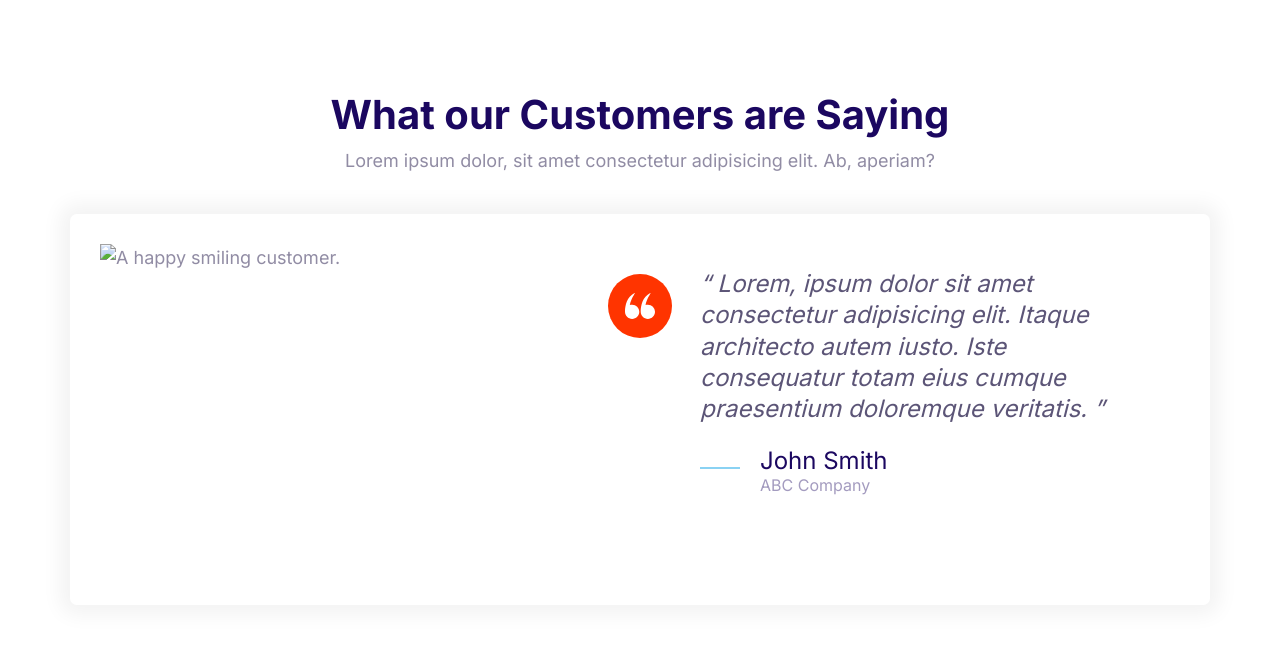
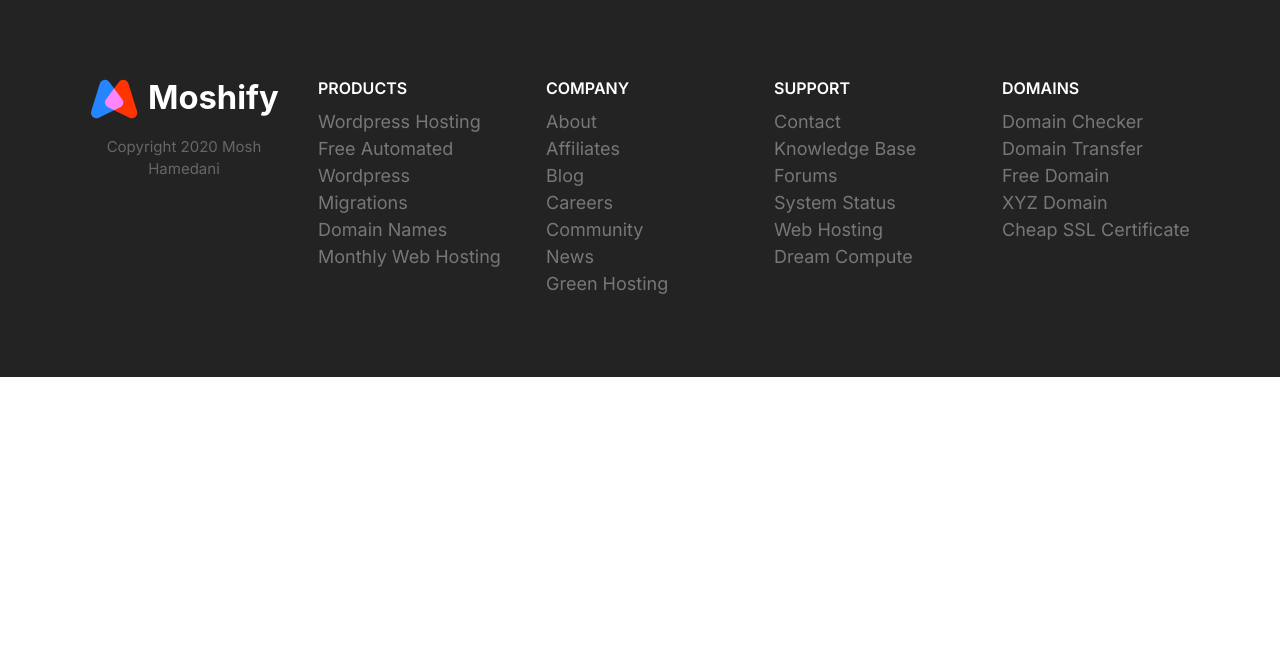
Before and after one commit to keitarusm/Course-Work, a plain HTML site: page HTML-Part3/Moshify/index.html in a window 1280 px wide. Drawn offline with Linux system fonts and the light colour scheme.

Commit message:
added the footer block

```diff
--- a/HTML-Part3/Moshify/css/styles.css
+++ b/HTML-Part3/Moshify/css/styles.css
@@ -806,4 +806,80 @@ a {
   }
 }
 
-/* Testimonials Block */
+/* Footer */
+.footer {
+  background: #232323;
+}
+
+.footer a {
+  color: #777;
+  transition: color 0.3s;
+}
+
+.footer a:hover,
+.footer a:focus {
+  color: #fff;
+}
+
+.footer__section {
+  padding: 2rem;
+  border-bottom: 1px solid #393939;
+}
+
+.footer__section .list {
+  margin: 0;
+}
+
+.footer__heading {
+  text-transform: uppercase;
+  font-weight: 600;
+}
+
+.footer__brand {
+  margin-top: 5rem;
+  text-align: center;
+}
+
+.footer__brand img {
+  /* TODO: Consider applying this to all images. */
+  width: 100%;
+  max-width: 230px;
+}
+
+.footer__copyright {
+  font-size: 2.1rem;
+  color: #fff;
+  opacity: 0.3;
+}
+
+@media screen and (min-width: 768px) {
+  .footer__sections {
+    grid-template-columns: repeat(auto-fit, minmax(10rem, 1fr));
+  }
+
+  .footer .collapsible__chevron {
+    display: none;
+  }
+
+  .footer .collapsible__content {
+    opacity: 1;
+    max-height: 100%;
+  }
+
+  .footer__brand {
+    order: -1;
+    margin-top: 1rem;
+  }
+
+  .footer__copyright {
+    font-size: 1.5rem;
+  }
+
+  .footer__section {
+    border: 0;
+  }
+
+  .footer__heading {
+    font-size: 1.6rem;
+  }
+}
--- a/HTML-Part3/Moshify/index.html
+++ b/HTML-Part3/Moshify/index.html
@@ -15,51 +15,85 @@
     <title>Moshify</title>
   </head>
   <body>
-    <section class="block">
-      <header class="block__header">
-        <h2>What our Customers are Saying</h2>
-        <p>
-          Lorem ipsum dolor, sit amet consectetur adipisicing elit. Ab, aperiam?
-        </p>
+    <footer class="block block--dark footer">
+      <div class="container grid footer__sections">
+        <section class="collapsible collapsible--expanded footer__section">
+          <header class="collapsible__header">
+            <h2 class="collapsible__heading footer__heading">Products</h2>
+            <svg class="icon icon--white collapsible__chevron">
+              <use xlink:href="images/sprite.svg#chevron"></use>
+            </svg>
           </header>
-      <div class="container">
-        <div class="card testimonial">
-          <div class="grid grid--1x2">
-            <div class="testimonial__image">
-              <img
-                src="images/testimonial.jpg"
-                alt="A happy smiling customer."
-              />
-              <span class="icon-container icon-container--accent">
-                <svg class="icon icon--white icon--small">
-                  <use xlink:href="images/sprite.svg#quotes"></use>
+          <div class="collapsible__content">
+            <ul class="list">
+              <li><a href="#">Wordpress Hosting</a></li>
+              <li><a href="#">Free Automated Wordpress</a></li>
+              <li><a href="#">Migrations</a></li>
+              <li><a href="#">Domain Names</a></li>
+              <li><a href="#">Monthly Web Hosting</a></li>
+            </ul>
+          </div>
+        </section>
+        <section class="collapsible footer__section">
+          <header class="collapsible__header">
+            <h2 class="collapsible__heading footer__heading">Company</h2>
+            <svg class="icon icon--white collapsible__chevron">
+              <use xlink:href="images/sprite.svg#chevron"></use>
             </svg>
-              </span>
+          </header>
+          <div class="collapsible__content">
+            <ul class="list">
+              <li><a href="#">About</a></li>
+              <li><a href="#">Affiliates</a></li>
+              <li><a href="#">Blog</a></li>
+              <li><a href="#">Careers</a></li>
+              <li><a href="#">Community</a></li>
+              <li><a href="#">News</a></li>
+              <li><a href="#">Green Hosting</a></li>
+            </ul>
           </div>
-            <blockquote class="quote">
-              <p class="quote__text">
-                Lorem, ipsum dolor sit amet consectetur adipisicing elit. Itaque
-                architecto autem iusto. Iste consequatur totam eius cumque
-                praesentium doloremque veritatis.
-              </p>
-              <footer>
-                <div class="media">
-                  <div class="media__image">
-                    <svg class="icon icon--primary quote__line">
-                      <use xlink:href="images/sprite.svg#line"></use>
+        </section>
+        <section class="collapsible footer__section">
+          <header class="collapsible__header">
+            <h2 class="collapsible__heading footer__heading">Support</h2>
+            <svg class="icon icon--white collapsible__chevron">
+              <use xlink:href="images/sprite.svg#chevron"></use>
             </svg>
+          </header>
+          <div class="collapsible__content">
+            <ul class="list">
+              <li><a href="#">Contact</a></li>
+              <li><a href="#">Knowledge Base</a></li>
+              <li><a href="#">Forums</a></li>
+              <li><a href="#">System Status</a></li>
+              <li><a href="#">Web Hosting</a></li>
+              <li><a href="#">Dream Compute</a></li>
+            </ul>
           </div>
-                  <div class="media__body">
-                    <h3 class="media__title quote__author">John Smith</h3>
-                    <p class="quote__organization">ABC Company</p>
+        </section>
+        <section class="collapsible footer__section">
+          <header class="collapsible__header">
+            <h2 class="collapsible__heading footer__heading">Domains</h2>
+            <svg class="icon icon--white collapsible__chevron">
+              <use xlink:href="images/sprite.svg#chevron"></use>
+            </svg>
+          </header>
+          <div class="collapsible__content">
+            <ul class="list">
+              <li><a href="#">Domain Checker</a></li>
+              <li><a href="#">Domain Transfer</a></li>
+              <li><a href="#">Free Domain</a></li>
+              <li><a href="#">XYZ Domain</a></li>
+              <li><a href="#">Cheap SSL Certificate</a></li>
+            </ul>
           </div>
+        </section>
+        <section class="footer__brand">
+          <img src="images/logo.svg" alt="" />
+          <p class="footer__copyright">Copyright 2020 Mosh Hamedani</p>
+        </section>
       </div>
     </footer>
-            </blockquote>
-          </div>
-        </div>
-      </div>
-    </section>
     <script src="js/main.js"></script>
   </body>
 </html>
```
Also changed, not shown: HTML-Part3/Moshify/components/footer-block.html (added, +79 -0 lines). Lines whose indentation alone changed are shown as unchanged.
